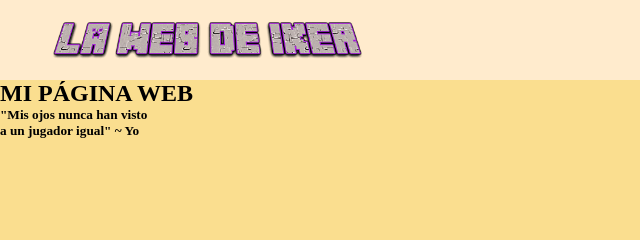
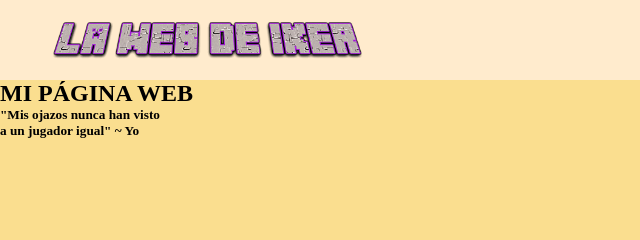
Before and after one commit to Gunter856/Gunter856.github.io, a plain HTML site: page index.html in a window 1280 px wide. Shown: the top 240 px of the page, 0-640 px from the left. Drawn offline with Linux system fonts and the light colour scheme; a web font is replaced by a local one.

Commit message:
Cambiar una palabra, cambiar al main

```diff
--- a/index.html
+++ b/index.html
@@ -34,7 +34,7 @@
   </nav>
   <section id="inicio">
     <h2 id="titulo"> MI PÁGINA WEB </h2>
-    <h5 id="subtitulo"> "Mis ojos nunca han visto <br> a un jugador igual"   ~ Yo</h5>
+    <h5 id="subtitulo"> "Mis ojazos nunca han visto <br> a un jugador igual"   ~ Yo</h5>
   </section>
 </body>
 </html>
```
